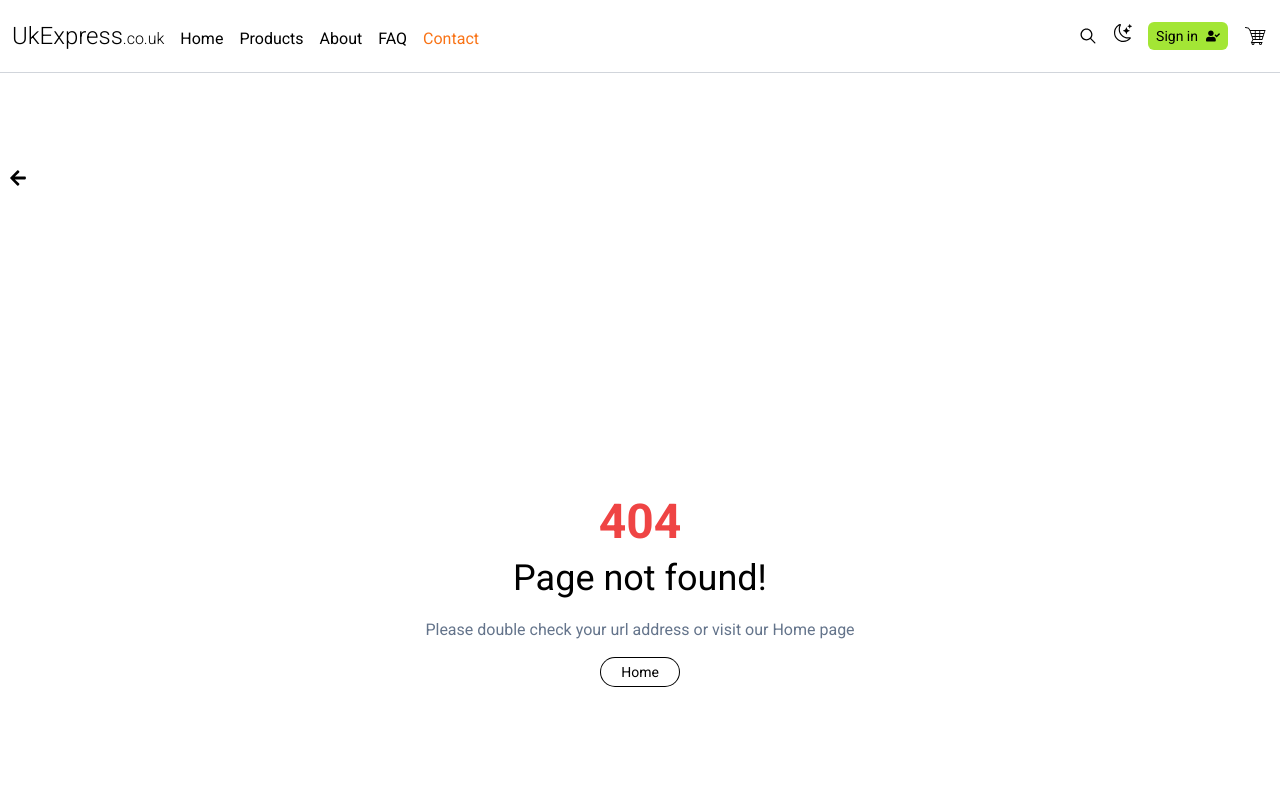
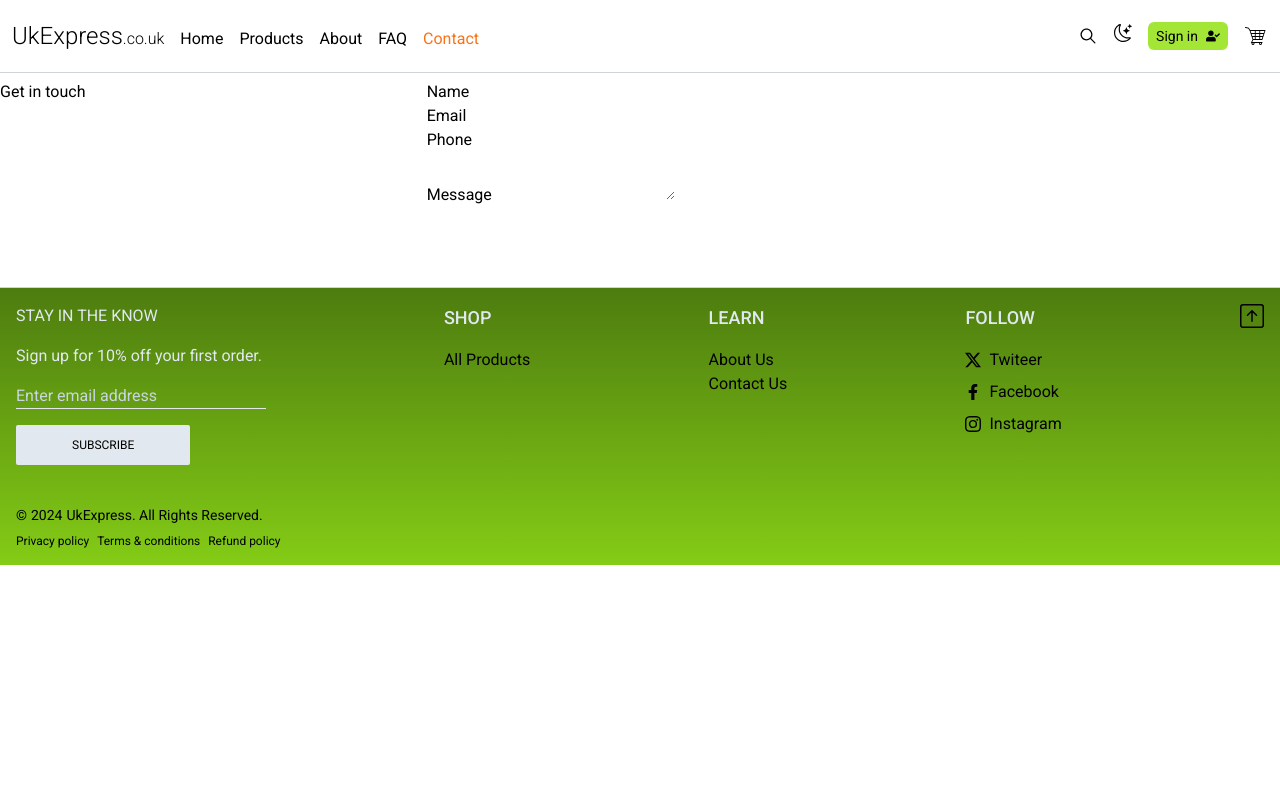
Before and after one commit to NDraganov/uk-express, a React (Vite) app: page /contact_us in a window 1280 px wide. Shown: the top 800 px of the page. Built offline with nearby package versions, Linux system fonts and the light colour scheme.

Commit message:
Create the contact page
Create contact info and form components

```diff
--- a/src/App.tsx
+++ b/src/App.tsx
@@ -44,6 +44,7 @@ import Privacy from "./features/policies/policies-links/Privacy";
 import PoliciesPage from "./pages/PoliciesPage";
 import Refund from "./features/policies/policies-links/Refund";
 import ScrollToTop from "./ui/ScrollToTop";
+import Contact from "./pages/Contact";
 
 export default function App() {
   const { isAdded, isDeleted } = useAppSelector((state) => state.cart);
@@ -145,6 +146,9 @@ export default function App() {
         {/* Singe product Route */}
         <Route path="/products/:productId" element={<ProductPage />} />
 
+        {/* Contact page */}
+        <Route path="/contact_us" element={<Contact />} />
+
         {/* User Route */}
         <Route element={<ProtectedRoute />}>
           <Route path="/users/:userId" element={<UserAccountPage />}>
--- /dev/null
+++ b/src/features/contact/ContactForm.tsx
@@ -0,0 +1,24 @@
+export default function ContactForm() {
+  return (
+    <div>
+      <form>
+        <div>
+          <label htmlFor="">Name</label>
+          <input type="text" name="" id="" />
+        </div>
+        <div>
+          <label htmlFor="">Email</label>
+          <input type="email" name="" id="" />
+        </div>
+        <div>
+          <label htmlFor="">Phone</label>
+          <input type="tel" name="" id="" />
+        </div>
+        <div>
+          <label htmlFor="">Message</label>
+          <textarea />
+        </div>
+      </form>
+    </div>
+  );
+}
--- /dev/null
+++ b/src/features/contact/ContactInfo.tsx
@@ -0,0 +1,7 @@
+export default function ContactInfo() {
+  return (
+    <aside className="w-2/6">
+      <h1>Get in touch</h1>
+    </aside>
+  );
+}
--- /dev/null
+++ b/src/pages/Contact.tsx
@@ -0,0 +1,11 @@
+import ContactForm from "../features/contact/ContactForm";
+import ContactInfo from "../features/contact/ContactInfo";
+
+export default function Contact() {
+  return (
+    <main className="my-20 flex">
+      <ContactInfo />
+      <ContactForm />
+    </main>
+  );
+}
```
